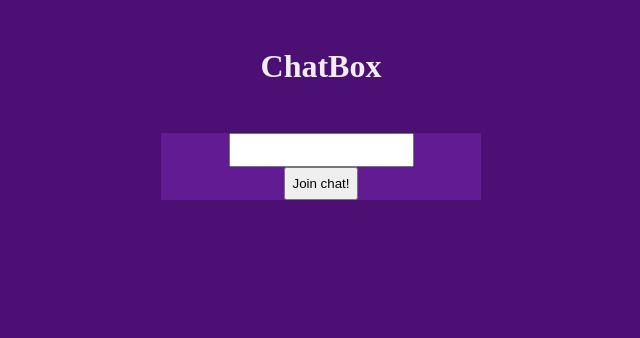
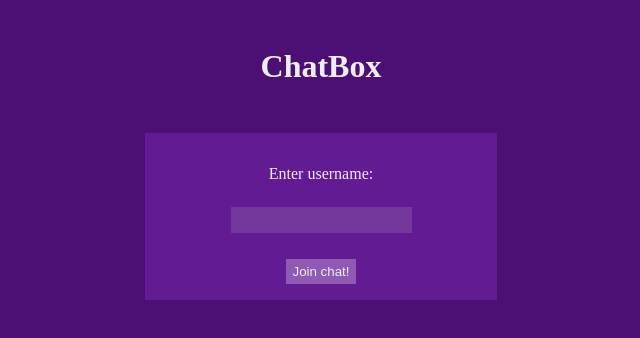
Before and after one commit to Dundgren/chatbox, a Vue app: page / in a window 1280 px wide. Shown: the top 338 px of the page, without its empty margins (319-959 px from the left). Built offline with nearby package versions, Linux system fonts and the light colour scheme.

Commit message:
Added autoscroll to bottom and some styling.

```diff
--- a/src/components/ChatBox.vue
+++ b/src/components/ChatBox.vue
@@ -2,12 +2,12 @@
     <div id="id-card">
         <p>
             <b>{{ this.$store.state.username }}</b> <br>
-            Age:<br>
-            Sex:<br>
-            Location:<br>
+            Age: TBA<br>
+            Sex: TBA<br>
+            Location: TBA<br>
         </p>
     </div>
-    <div id="chat-box">
+    <div id="chat-box" ref="chatBoxDiv" @scroll="stopScrollToBottom">
         <div v-for="m in messages" :key="m.id_">
             <div id="message-box">
                 <h2>{{ m.username }} <span id="date-string">{{ m.timestamp }}</span> </h2>
@@ -27,6 +27,7 @@ export default {
     data() {
         return {
             message: "",
+            shouldScrollToBottom: true,
         }
     },
     computed: {
@@ -40,10 +41,6 @@ export default {
         }
     },
     methods: {
-        sendMessage() {
-            apiSendMessage(this.$store.state.username, this.message);
-            this.message = "";
-        },
         async getMessages() {
             let newMessages = await apiGetMessages();
 
@@ -54,10 +51,29 @@ export default {
             });
 
             this.messages = newMessages.data;
+        },
+        sendMessage() {
+            apiSendMessage(this.$store.state.username, this.message);
+            this.message = "";
+        },
+        scrollToBottom() {
+            if (this.$refs.chatBoxDiv.scrollHeight - this.$refs.chatBoxDiv.scrollTop == this.$refs.chatBoxDiv.clientHeight) {
+                this.shouldScrollToBottom = true;
+            }
+            if (this.shouldScrollToBottom) {
+                this.$refs.chatBoxDiv.scrollTop = this.$refs.chatBoxDiv.scrollHeight;
+            }
+        },
+        stopScrollToBottom() {
+            this.shouldScrollToBottom = false;
         }
+
     },
     created() {
         setInterval(this.getMessages, 1000);
+    },
+    mounted() {
+        setInterval(this.scrollToBottom, 500);
     }
 }
 </script>
@@ -89,6 +105,14 @@ export default {
         word-wrap: break-word;
         box-sizing: border-box;
         white-space: pre;
+
+        h2 {
+            margin-top: 0;
+        }
+
+        p {
+            margin: 0;
+        }
     }
 
     #date-string {
@@ -104,6 +128,11 @@ export default {
         padding: 1em;
         background-color: #74389d;
         resize: none;
+        color: #eee;
+
+        &:focus {
+            outline: none;
+        }
     }
 
     #send-message-button {
--- a/src/components/LoginForm.vue
+++ b/src/components/LoginForm.vue
@@ -1,6 +1,8 @@
 <template>
     <div id="login-form">
+        <p>Enter username:</p>
         <input type="text" id="usernameInput" v-model="username" @keypress.enter="setUsername">
+        <br>
         <input type="button" value="Join chat!"  @click="setUsername">
     </div>
 </template>
@@ -23,10 +25,27 @@ export default {
 <style lang="scss" scoped>
     #login-form {
         grid-column: 10 / 16;
-        grid-row: 5 / 7;
+        grid-row: 5 / 10;
         width: 100%;
         background-color: #631b93;
         display: grid;
         justify-items: center;
+        padding: 1em;
+
+        input[type="text"] {
+            background-color: #74389d;
+            color: #eee;
+            border: none;
+
+            &:focus {
+                outline: none;
+            }
+        }
+
+        input[type="button"] {
+            background-color: #8f5ab3;
+            border: none;
+            color: #eee;
+        }
     }
 </style>
```
